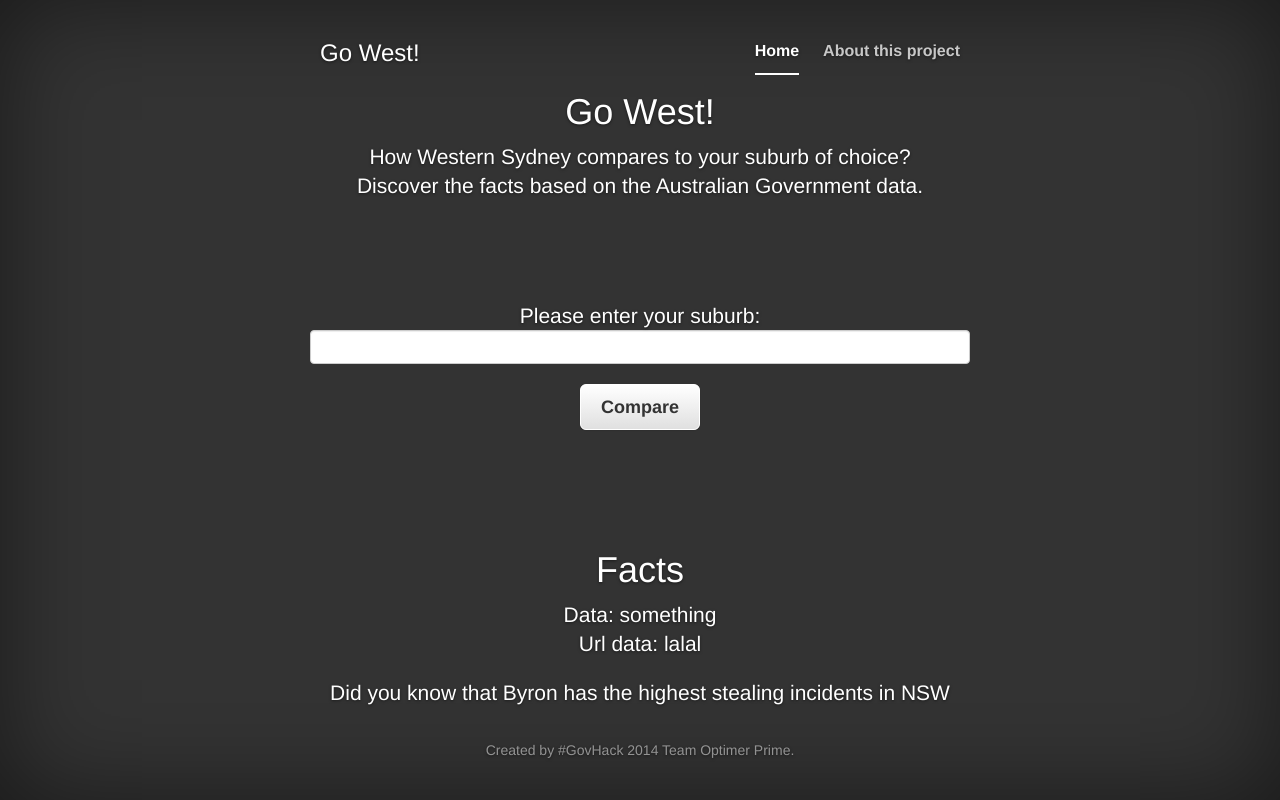
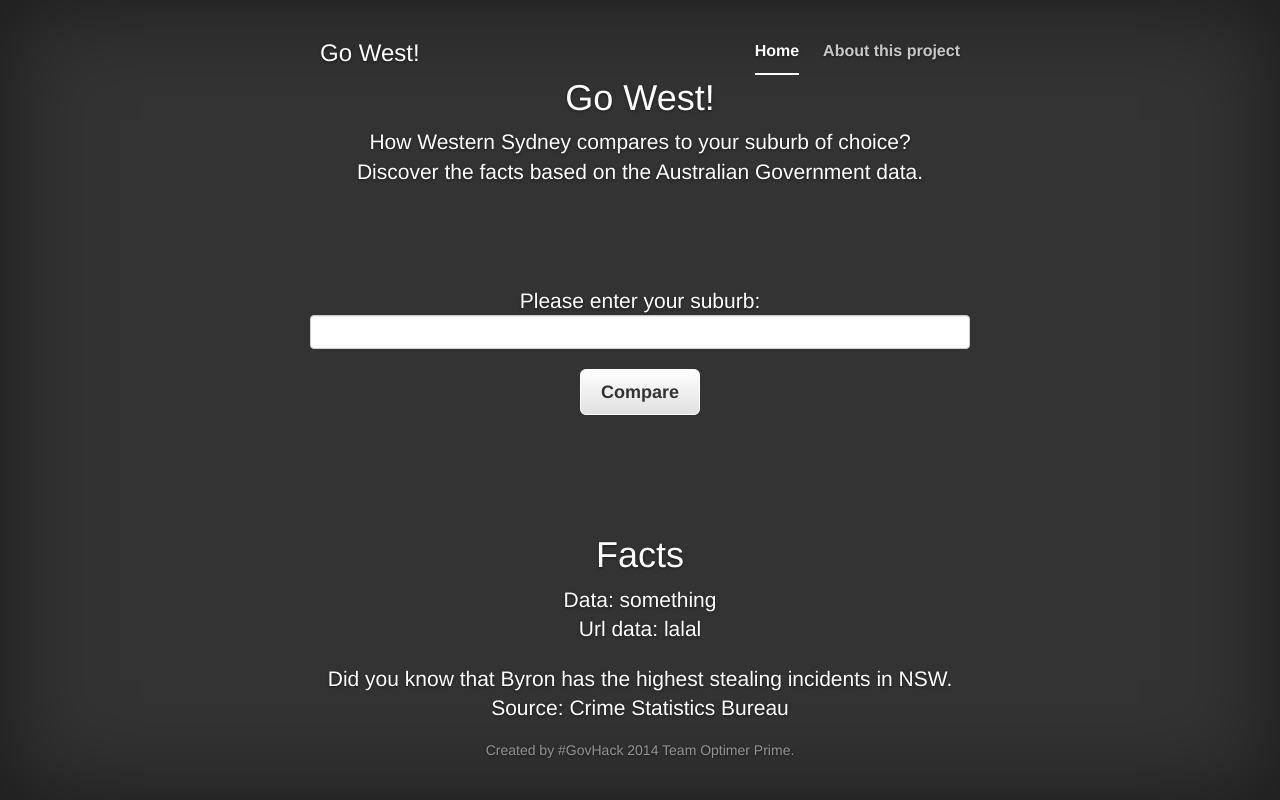
Before and after one commit to deccico/gowest, a Django app: page / in a window 1280 px wide. Run offline with Django 3.2, Linux system fonts and the light colour scheme; some libraries are stand-ins or nearby versions.

Commit message:
adding facts page

```diff
--- a/gowestapp/templates/go/index.html
+++ b/gowestapp/templates/go/index.html
@@ -51,7 +51,7 @@
                 Url data: {{ pp }} <br/>
             </p>
             <p class="lead">
-                Did you know that Byron has the highest stealing incidents in NSW</br>
+                Did you know that Byron has the highest stealing incidents in NSW. Source: Crime Statistics Bureau</br>
             </p>
           </div>
 
```
